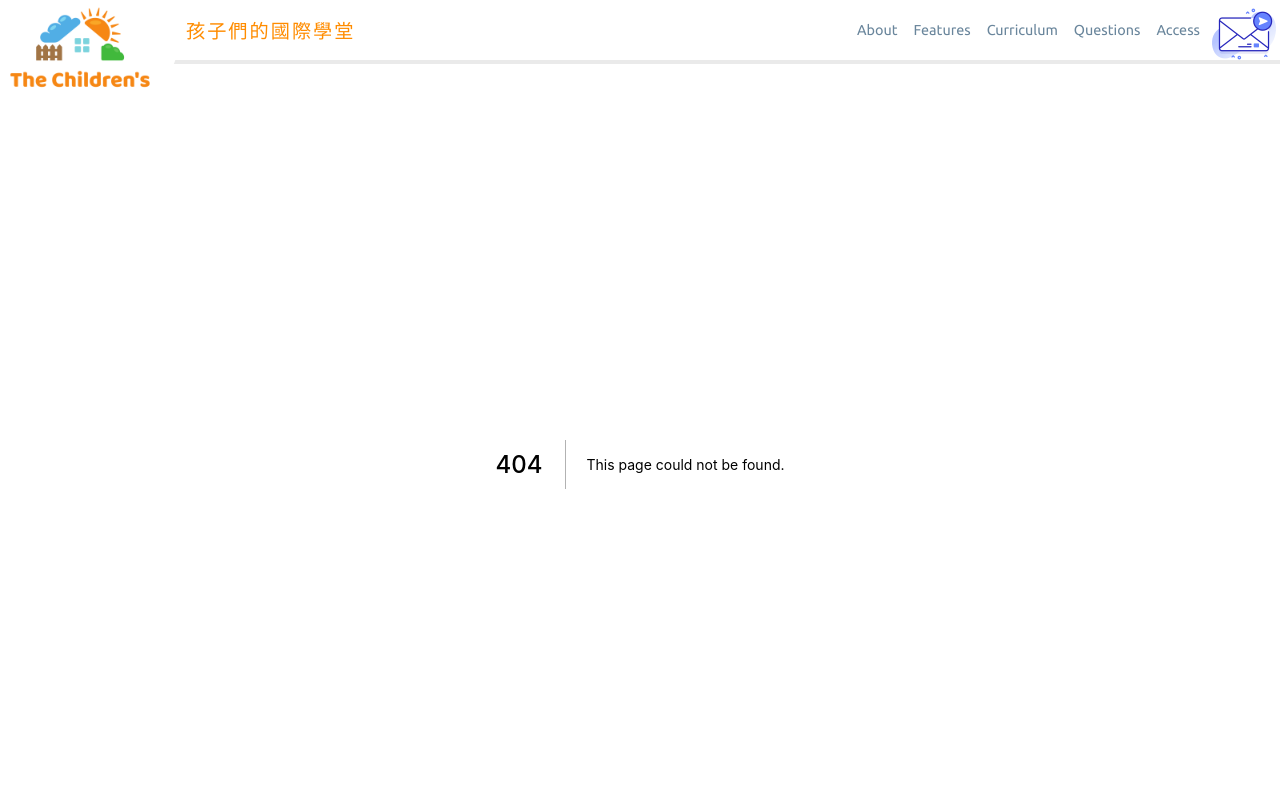
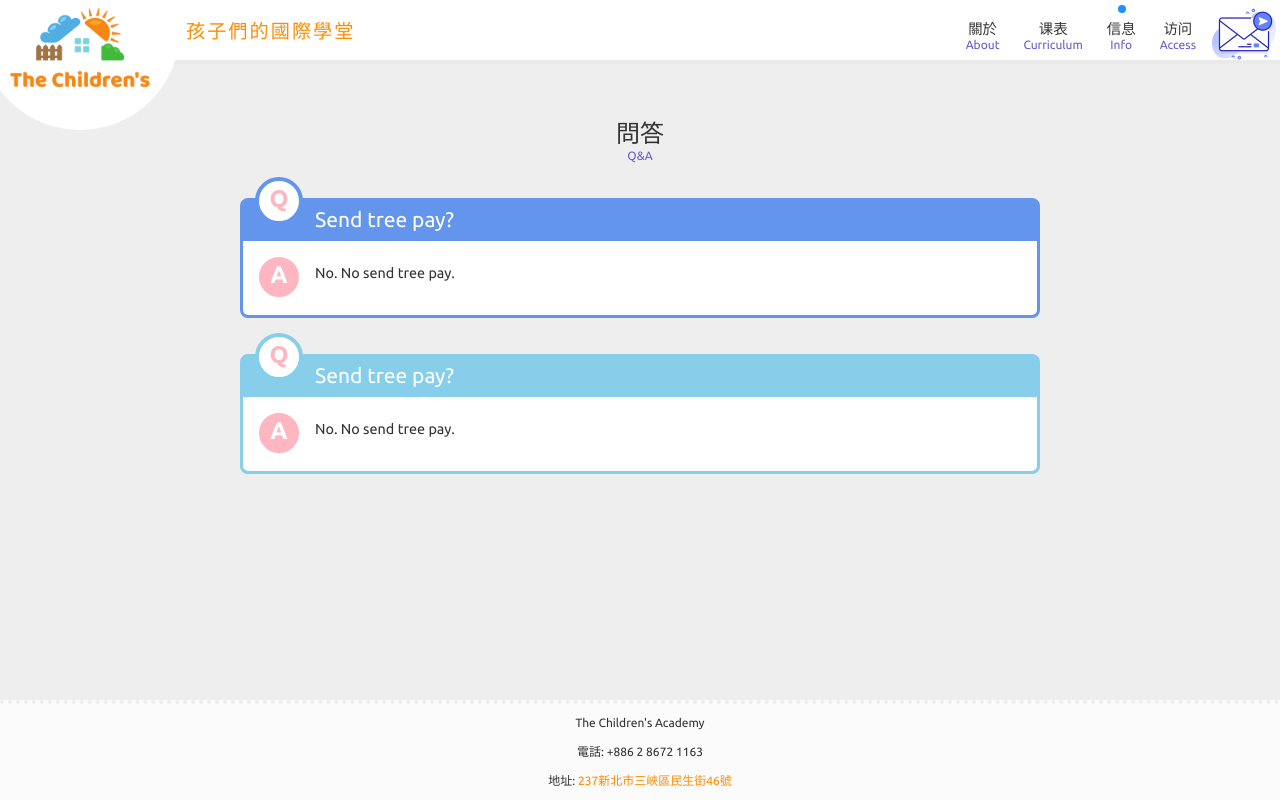
Before and after one commit to thechildrens/thechildrens.github.io, a Next.js app: page /information in a window 1280 px wide. Before the commit this address had no page. Shown: the top 800 px of the page. Built offline with nearby package versions, Linux system fonts and the light colour scheme.

Commit message:
style updates, chinese menu

```diff
--- a/components/layout.js
+++ b/components/layout.js
@@ -47,11 +47,31 @@ export function Layout({ children }) {
         </div>
         <div className="logo-name">孩子們的國際學堂</div>
         <nav id="navbar">
-          <ActiveLink href="/about">About</ActiveLink>
-          <ActiveLink href="/features">Features</ActiveLink>
-          <ActiveLink href="/curriculum">Curriculum</ActiveLink>
-          <ActiveLink href="/questions">Questions</ActiveLink>
-          <ActiveLink href="/access">Access</ActiveLink>
+          <ActiveLink href="/about">
+            <div>
+              關於
+              <div className="translation">About</div>
+            </div>
+          </ActiveLink>
+          {/* <ActiveLink href="/features">Features</ActiveLink> */}
+          <ActiveLink href="/curriculum">
+            <div>
+              课表
+              <div className="translation">Curriculum</div>
+            </div>
+          </ActiveLink>
+          <ActiveLink href="/information">
+            <div>
+              信息
+              <div className="translation">Info</div>
+            </div>
+          </ActiveLink>
+          <ActiveLink href="/access">
+            <div>
+              访问
+              <div className="translation">Access</div>
+            </div>
+          </ActiveLink>
           <a href="/access#mail">
             <div className="mail">
               <img src="/message.png"></img>
--- a/pages/questions/index.js
+++ b/pages/information/index.js
@@ -1,3 +1,4 @@
+import Image from 'next/image'
 import React from 'react'
 import { ContentCard } from '../../components/content-card'
 import styles from './index.module.css'
@@ -17,11 +18,12 @@ function Question() {
   )
 }
 
-export default function Questions() {
+export default function Information() {
   return (
     <div className="content">
       <div className="section-head">
-        Q&A
+        問答
+        <div className="translation">Q&A</div>
       </div>
       <section>
         <Question></Question>
--- a/pages/questions/index.module.css
+++ b/pages/information/index.module.css
@@ -20,7 +20,7 @@
   display: inline-block;
   padding: 0.5rem;
   padding-left: 5rem;
-  font-size: 2rem;
+  font-size: 1.75rem;
 }
 
 .question_icon {
--- a/styles/main.css
+++ b/styles/main.css
@@ -81,7 +81,7 @@ header {
   color: dodgerblue !important;
 }
 
-#navbar > .active > a {
+#navbar > .active a {
   color: royalblue;
 }
 
@@ -89,8 +89,11 @@ header {
   position: relative;
   display: flex;
   margin: auto;
-  margin-left: 8px;
-  margin-right: 8px;
+  margin-bottom: 0.75rem;
+  margin-left: 1rem;
+  margin-right: 1rem;
+  text-align: center;
+  cursor: pointer;
 }
 
 #navbar > .active::before {
@@ -240,3 +243,13 @@ header {
 section {
   width: 100%;
 }
+
+.section-head {
+  font-size: 2rem;
+}
+
+.translation {
+  font-size: 1rem;
+  text-align: center;
+  color: slateblue;
+}
```
